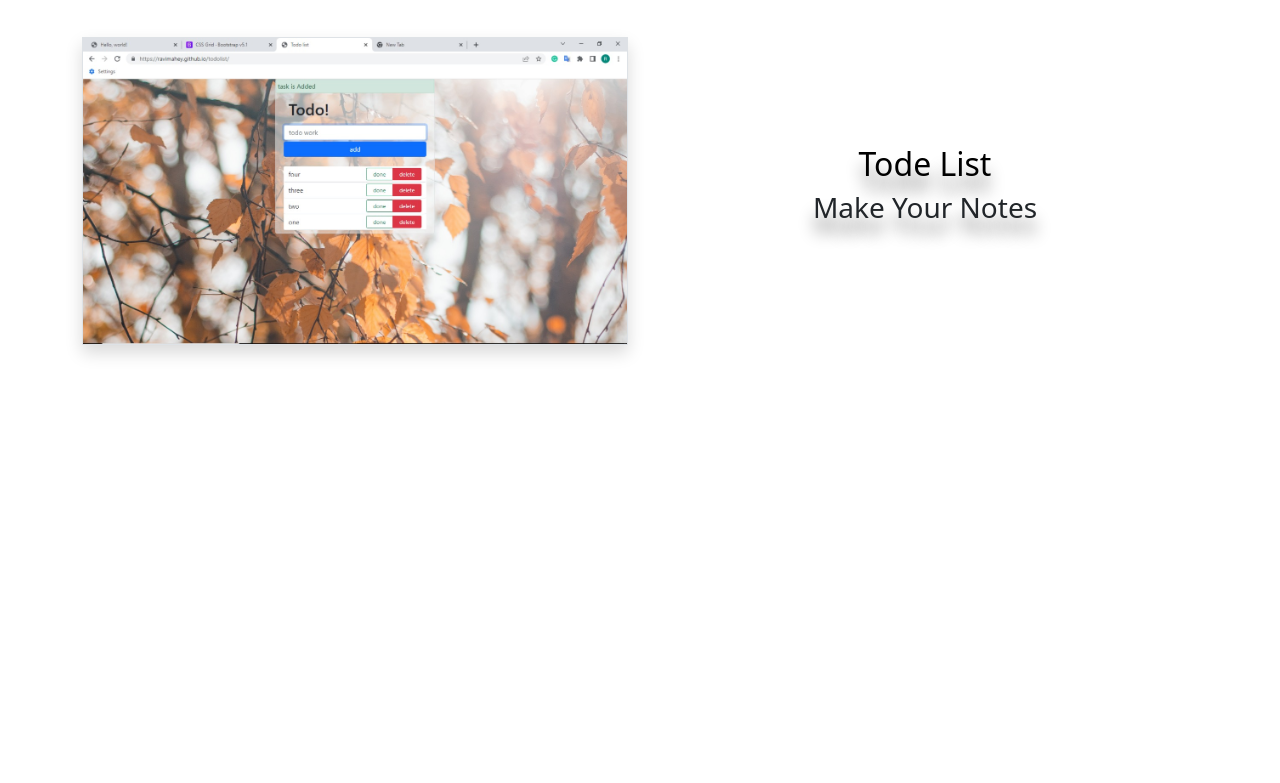
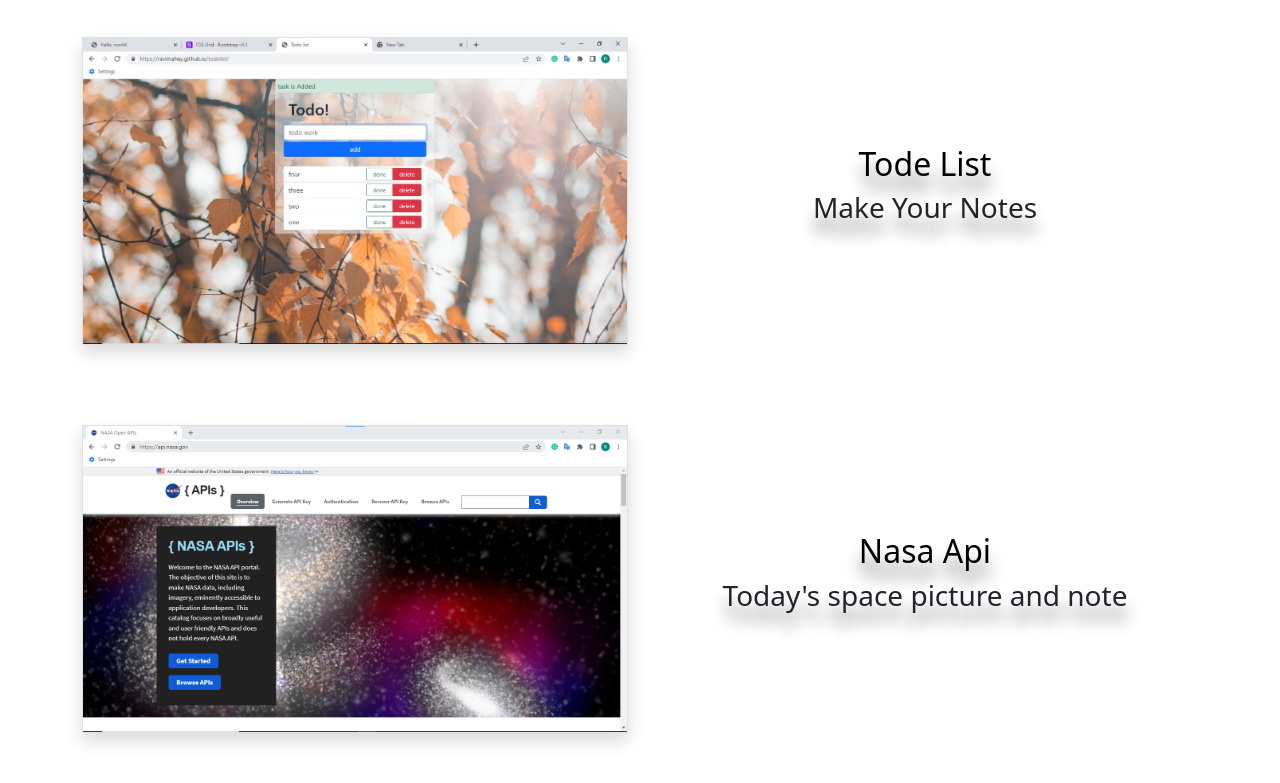
Before and after one commit to RaviMahey/portfolio-web, a plain HTML site: page index.html in a window 1280 px wide. Shown: the part 883-1666 px from the top of the page. Before the commit the page ends 1292 px from the top, so only its background shows below. Drawn offline with nearby package versions, Linux system fonts and the light colour scheme; a script that the page names is missing.

Commit message:
Add files via upload

```diff
--- a/index.html
+++ b/index.html
@@ -7,7 +7,7 @@
     <meta name="viewport" content="width=device-width, initial-scale=1">
     <!-- Bootstrap CSS -->
     <link href="https://cdn.jsdelivr.net/npm/bootstrap@5.1.3/dist/css/bootstrap.min.css" rel="stylesheet" integrity="sha384-1BmE4kWBq78iYhFldvKuhfTAU6auU8tT94WrHftjDbrCEXSU1oBoqyl2QvZ6jIW3" crossorigin="anonymous">
-    <title>Hello, world!</title>
+    <title>portfolio</title>
     <link rel="stylesheet" href="index.css">
 </head>
 <style>
@@ -24,18 +24,28 @@
   </style>
 
 <body>
-    <div class="container-fluid " >
+    <div class="container-fluid ">
         <div class="row ">
-            <div class="col-12 col-md nav  "><a class="d-flex justify-content-center h-100 w-100 p-3" href="#home"><h2 >Home</h2></a></div>
-            <div class="col-12 col-md  nav "><a class="d-flex justify-content-center h-100 w-100 p-3" href="#Skills"><h3>Skills</h3></a></div>
-            <div class="col-12 col-md   nav "><a class="d-flex justify-content-center h-100 w-100 p-3" href="#Projects"><h3>Projects</h3></a></div>
-            <div class="col-12 col-md  nav "><a class="d-flex justify-content-center h-100 w-100 p-3" href="#home"><h3>About</h3></a></div>
-            <div class="col-12 col-md  nav "><a class="d-flex justify-content-center h-100 w-100 p-3" href="#home"><h3>Help</h3></a></div>
+            <div class="col-12 col-md nav  "><a class="d-flex justify-content-center h-100 w-100 p-3" href="#home">
+                    <h2>Home</h2>
+                </a></div>
+            <div class="col-12 col-md  nav "><a class="d-flex justify-content-center h-100 w-100 p-3" href="#Skills">
+                    <h3>Skills</h3>
+                </a></div>
+            <div class="col-12 col-md   nav "><a class="d-flex justify-content-center h-100 w-100 p-3" href="#Projects">
+                    <h3>Projects</h3>
+                </a></div>
+            <div class="col-12 col-md  nav "><a class="d-flex justify-content-center h-100 w-100 p-3" href="#home">
+                    <h3>About</h3>
+                </a></div>
+            <div class="col-12 col-md  nav "><a class="d-flex justify-content-center h-100 w-100 p-3" href="#home">
+                    <h3>Help</h3>
+                </a></div>
         </div>
     </div>
-    <div class="container-fluid bg-opacity border-bottom shadow-lg" id="home" >
+    <div class="container-fluid bg-opacity border-bottom shadow-lg" id="home">
         <div class="row">
-            <div class="col-12 col-md-6 " >
+            <div class="col-12 col-md-6 ">
                 <div class="row align-items-end" style="height: 20%;">
                     <div class="col d-flex justify-content-center">
                         <h1>Hello! I'm Ravi</h1>
@@ -105,6 +115,24 @@
                 </div>
             </div>
         </div>
+         <div class="row mb-5">
+            <div class="col-12 col-md-6   ">
+                <img src="nasa.png" class="w-100 border shadow my-3" alt="Todo list">
+            </div>
+            <div class="col-12 col-md-6 ">
+                <div class=" row  h-50 align-items-end ">
+                    <div class="col  d-flex justify-content-center ">
+                        <a href="https://ravimahey.github.io/space-pic-and-note/ " target="_blank">
+                            <h2 style="text-shadow: 0rem 1rem 1rem grey">Nasa Api</h2>
+                        </a></div>
+                </div>
+                <div class="row-100 h-50">
+                    <div class="col d-flex justify-content-center">
+                        <h3 style="text-shadow: 0rem 1rem 1rem grey">Today's space picture and note</h3>
+                    </div>
+                </div>
+            </div>
+        </div>
     </div>
     <!-- <div class="container-fluid">
         <div class="row justify-content-center">
```
Also changed, not shown: nasa.png (added).
